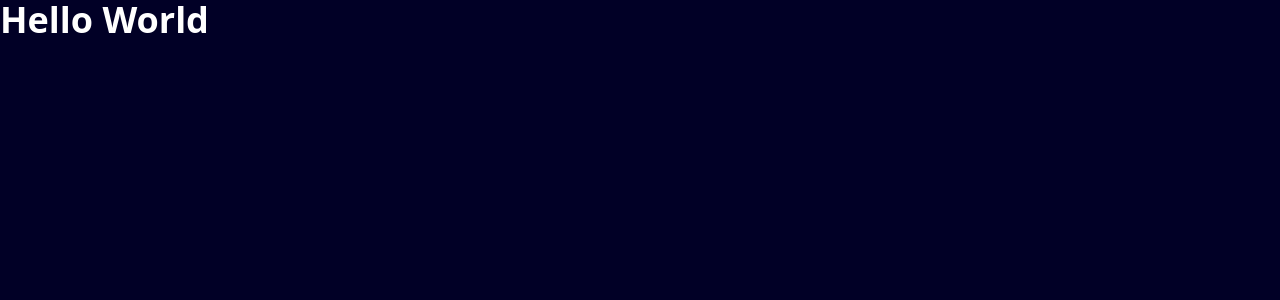
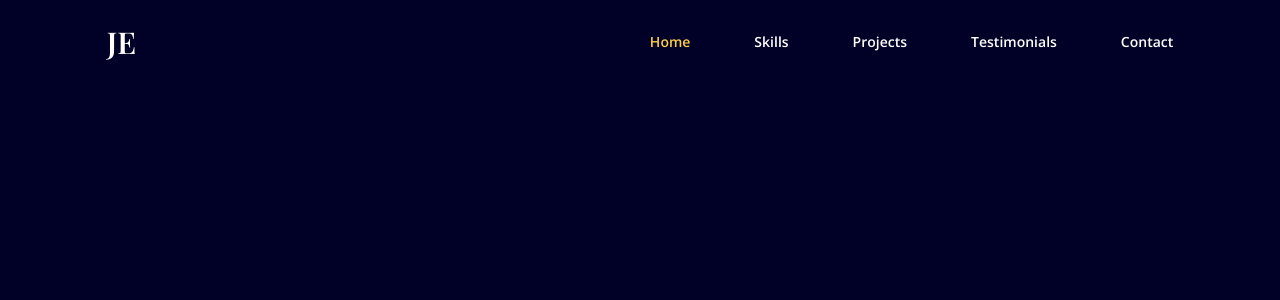
Before and after one commit to htetsoemoe/react-portfolio-project, a React (Vite) app in the folder portfolio/: page / in a window 1280 px wide. Shown: the top 300 px of the page. Built offline with nearby package versions, Linux system fonts and the light colour scheme.

Commit message:
finished responsive navbar ui

```diff
--- a/portfolio/public/output.css
+++ b/portfolio/public/output.css
@@ -542,17 +542,166 @@
   --tw-backdrop-sepia:  ;
 }
 
+.fixed{
+  position: fixed;
+}
+
+.bottom-0{
+  bottom: 0px;
+}
+
+.right-0{
+  right: 0px;
+}
+
+.top-0{
+  top: 0px;
+}
+
+.z-40{
+  z-index: 40;
+}
+
+.mx-auto{
+  margin-left: auto;
+  margin-right: auto;
+}
+
+.ml-\[33\%\]{
+  margin-left: 33%;
+}
+
+.flex{
+  display: flex;
+}
+
+.h-full{
+  height: 100%;
+}
+
+.w-5\/6{
+  width: 83.333333%;
+}
+
+.w-\[300px\]{
+  width: 300px;
+}
+
+.w-full{
+  width: 100%;
+}
+
 .resize{
   resize: both;
 }
 
-.text-4xl{
-  font-size: 2.25rem;
-  line-height: 2.5rem;
+.flex-col{
+  flex-direction: column;
+}
+
+.items-center{
+  align-items: center;
+}
+
+.justify-end{
+  justify-content: flex-end;
+}
+
+.justify-between{
+  justify-content: space-between;
+}
+
+.gap-10{
+  gap: 2.5rem;
+}
+
+.gap-16{
+  gap: 4rem;
+}
+
+.rounded-full{
+  border-radius: 9999px;
+}
+
+.bg-blue{
+  --tw-bg-opacity: 1;
+  background-color: rgb(44 188 233 / var(--tw-bg-opacity));
+}
+
+.bg-deep-blue{
+  --tw-bg-opacity: 1;
+  background-color: rgb(1 0 38 / var(--tw-bg-opacity));
+}
+
+.bg-red{
+  --tw-bg-opacity: 1;
+  background-color: rgb(220 68 146 / var(--tw-bg-opacity));
+}
+
+.p-12{
+  padding: 3rem;
+}
+
+.p-2{
+  padding: 0.5rem;
+}
+
+.py-6{
+  padding-top: 1.5rem;
+  padding-bottom: 1.5rem;
+}
+
+.font-opensans{
+  font-family: Open Sans, sans-serif;
+}
+
+.font-playfair{
+  font-family: Playfair Display, serif;
+}
+
+.text-2xl{
+  font-size: 1.5rem;
+  line-height: 2rem;
+}
+
+.text-3xl{
+  font-size: 1.875rem;
+  line-height: 2.25rem;
+}
+
+.text-sm{
+  font-size: 0.875rem;
+  line-height: 1.25rem;
+}
+
+.font-bold{
+  font-weight: 700;
 }
 
 .font-semibold{
   font-weight: 600;
+}
+
+.text-deep-blue{
+  --tw-text-opacity: 1;
+  color: rgb(1 0 38 / var(--tw-text-opacity));
+}
+
+.text-yellow{
+  --tw-text-opacity: 1;
+  color: rgb(253 204 73 / var(--tw-text-opacity));
+}
+
+.transition{
+  transition-property: color, background-color, border-color, text-decoration-color, fill, stroke, opacity, box-shadow, transform, filter, -webkit-backdrop-filter;
+  transition-property: color, background-color, border-color, text-decoration-color, fill, stroke, opacity, box-shadow, transform, filter, backdrop-filter;
+  transition-property: color, background-color, border-color, text-decoration-color, fill, stroke, opacity, box-shadow, transform, filter, backdrop-filter, -webkit-backdrop-filter;
+  transition-timing-function: cubic-bezier(0.4, 0, 0.2, 1);
+  transition-duration: 150ms;
+}
+
+.duration-500{
+  transition-duration: 500ms;
 }
 
 html,
@@ -564,3 +713,8 @@
   --tw-text-opacity: 1;
   color: rgb(255 255 255 / var(--tw-text-opacity))
 }
+
+.hover\:text-yellow:hover{
+  --tw-text-opacity: 1;
+  color: rgb(253 204 73 / var(--tw-text-opacity));
+}
--- a/portfolio/src/App.jsx
+++ b/portfolio/src/App.jsx
@@ -1,9 +1,35 @@
-import React from 'react'
+import React, { useEffect, useState } from 'react'
+import useMediaQuery from './hooks/useMediaQuery'
+import Navbar from './scenes/Navbar'
 
 const App = () => {
+  const [selectedPage, setSelectedPage] = useState("home")
+  const [isTopOfPage, setIsTopOfPage] = useState(true)
+  const isDesktop = useMediaQuery("(min-width: 1060px)")
+
+  useEffect(() => {
+    const handleScroll = () => {
+      if (window.scrollY === 0) {
+        setIsTopOfPage(true)
+        setSelectedPage("home")
+      }
+      if (window.scrollY !== 0) {
+        setIsTopOfPage(false)
+      }
+      window.addEventListener("scroll", handleScroll)
+
+      // cleanup function
+      return () => window.removeEventListener("scroll", handleScroll)
+    }
+  }, [])
+
   return (
-    <div>
-      <h1 className="text-4xl text-red-900 font-semibold ">Hello World</h1>
+    <div className='app bg-deep-blue'>
+      <Navbar
+        isTopOfPage={isTopOfPage}
+        selectedPage={selectedPage}
+        setSelectedPage={setSelectedPage}
+      />
     </div>
   )
 }
--- /dev/null
+++ b/portfolio/src/scenes/Navbar.jsx
@@ -0,0 +1,117 @@
+import React, { useState } from 'react'
+import AnchorLink from 'react-anchor-link-smooth-scroll'
+import useMediaQuery from '../hooks/useMediaQuery'
+
+// created custom component
+const Link = ({ page, selectedPage, setSelectedPage }) => {
+    const lowerCasePage = page.toLowerCase()
+    return (
+        <AnchorLink
+            // Default 'selectedPage' is 'home'
+            className={`${selectedPage === lowerCasePage ? "text-yellow" : ""
+                } hover:text-yellow transition duration-500`}
+            href={`#${lowerCasePage}`}
+            onClick={() => setSelectedPage(lowerCasePage)}
+        >
+            {page}
+        </AnchorLink>
+    )
+}
+
+const Navbar = ({ isTopOfPage, selectedPage, setSelectedPage }) => {
+    const [isMenuToggled, setIsMenuToggled] = useState(false)
+    const isDesktop = useMediaQuery("(min-width: 768px)")
+    const navbarBackground = isTopOfPage ? "" : "bg-red"
+
+    return (
+        <nav className={`${navbarBackground} z-40 w-full fixed top-0 py-6`}>
+            <div className="flex items-center justify-between mx-auto w-5/6">
+                <h4 className="font-playfair text-3xl font-bold">JE</h4>
+
+                {/* DESKTOP NAV */}
+                {isDesktop ? (
+                    <div className="flex justify-between gap-16 font-opensans text-sm font-semibold">
+                        <Link
+                            page="Home"
+                            selectedPage={selectedPage}
+                            setSelectedPage={setSelectedPage}
+                        />
+                        <Link
+                            page="Skills"
+                            selectedPage={selectedPage}
+                            setSelectedPage={setSelectedPage}
+                        />
+                        <Link
+                            page="Projects"
+                            selectedPage={selectedPage}
+                            setSelectedPage={setSelectedPage}
+                        />
+                        <Link
+                            page="Testimonials"
+                            selectedPage={selectedPage}
+                            setSelectedPage={setSelectedPage}
+                        />
+                        <Link
+                            page="Contact"
+                            selectedPage={selectedPage}
+                            setSelectedPage={setSelectedPage}
+                        />
+                    </div>
+                ) : (
+                    <button
+                        className="rounded-full bg-red p-2"
+                        onClick={() => setIsMenuToggled(!isMenuToggled)}
+                    >
+                        <img alt="menu-icon" src="../src/assets/menu-icon.svg" />
+                    </button>
+                )}
+
+                {/* MOBILE MENU POPUP */}
+                {!isDesktop && isMenuToggled && (
+                    <div className="fixed right-0  bottom-0 h-full bg-blue w-[300px]">
+                        {/* CLOSE ICON */}
+                        <div className="flex justify-end p-12">
+                            <button
+                                className="rounded-full bg-red p-2"
+                                onClick={() => setIsMenuToggled(!isMenuToggled)}
+                            >
+                                <img alt="close-icon" src="../src/assets/close-icon.svg" />
+                            </button>
+                        </div>
+
+                        {/* MENU ITEMS */}
+                        <div className="flex flex-col gap-10 ml-[33%] text-2xl text-deep-blue">
+                            <Link
+                                page="Home"
+                                selectedPage={selectedPage}
+                                setSelectedPage={setSelectedPage}
+                            />
+                            <Link
+                                page="Skills"
+                                selectedPage={selectedPage}
+                                setSelectedPage={setSelectedPage}
+                            />
+                            <Link
+                                page="Projects"
+                                selectedPage={selectedPage}
+                                setSelectedPage={setSelectedPage}
+                            />
+                            <Link
+                                page="Testimonials"
+                                selectedPage={selectedPage}
+                                setSelectedPage={setSelectedPage}
+                            />
+                            <Link
+                                page="Contact"
+                                selectedPage={selectedPage}
+                                setSelectedPage={setSelectedPage}
+                            />
+                        </div>
+                    </div>
+                )}
+            </div>
+        </nav>
+    )
+}
+
+export default Navbar
```
